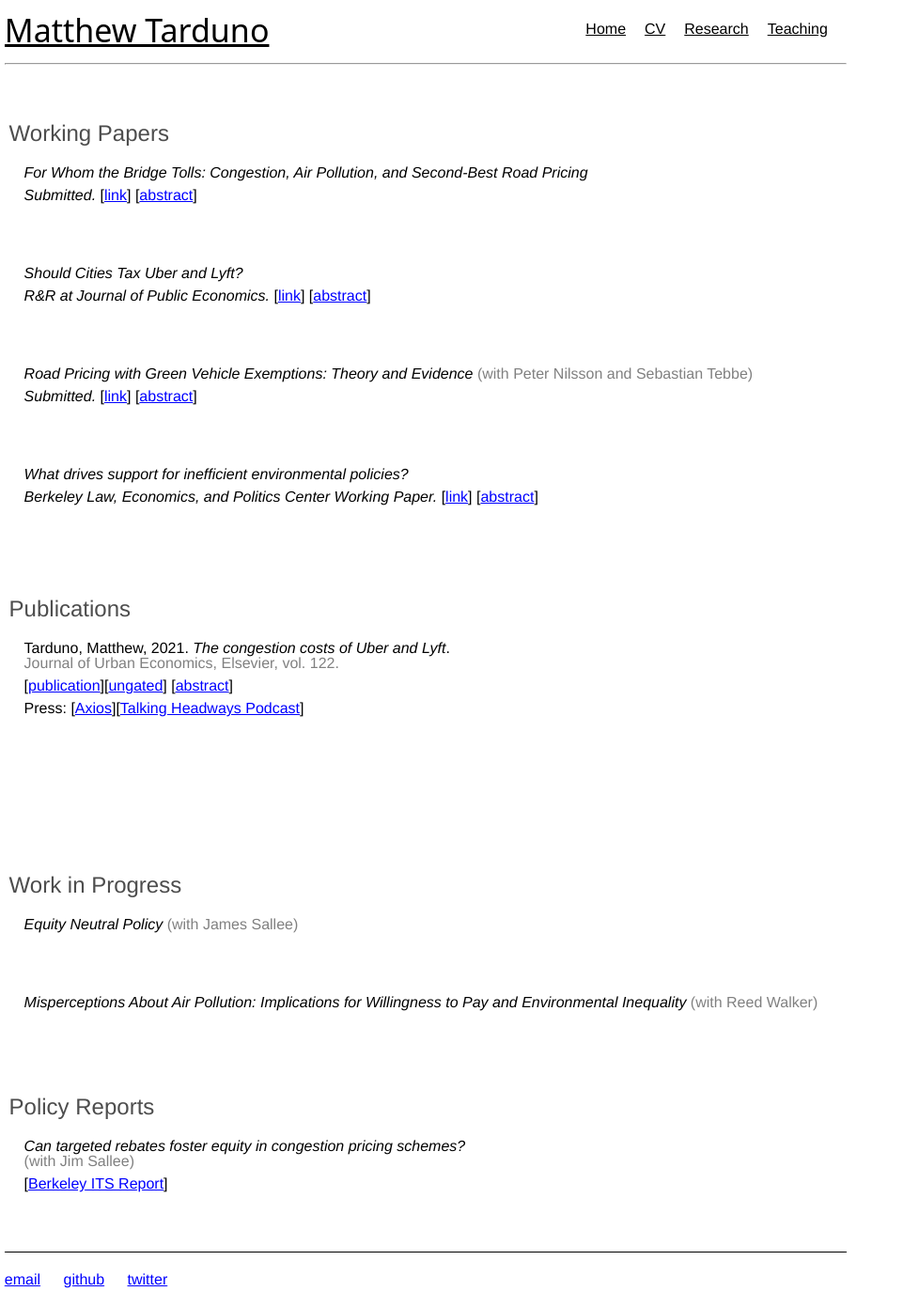
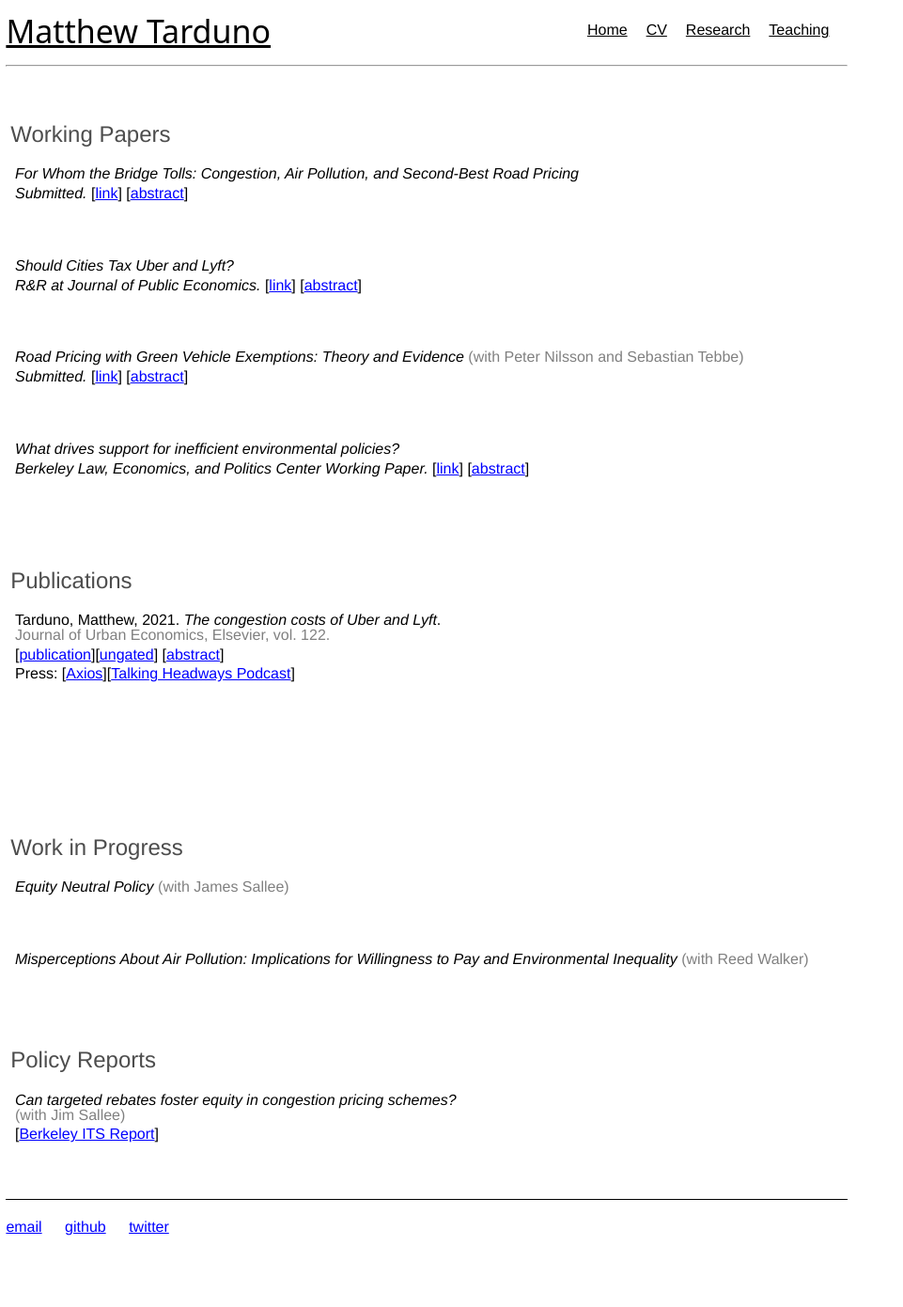
Before and after one commit to Matt-Tarduno/Matt-Tarduno.github.io, a Jekyll site: the page built from research_mobile/index.html, in a window 1280 px wide. Shown: the whole page at 94% size, without its empty margins (0-961 px from the left). Built offline with Jekyll 4.4.1, drawn with Linux system fonts in a browser that asks for light colours; after the commit the page ends 1335 px from its top, so only the background shows below that.

Commit message:
Update index.html

```diff
--- a/research_mobile/index.html
+++ b/research_mobile/index.html
@@ -15,7 +15,7 @@ sitemap:
     <style>
         body {
             font-family: Arial, sans-serif;
-            margin: 0.3em;
+            margin: 0.4em;
             padding: 0;
             line-height: 1.6;
         }
@@ -27,13 +27,13 @@ sitemap:
         }
         .blurb p {
             font-size: 1em;
-            margin: 0.5em 1em;
+            margin: 0.3em 0.3em;
             color: black;
         }
         .abstract {
             display: none;
             font-size: 0.9em;
-            margin: 0.5em 0.5em;
+            margin: 0.2em 0.2em;
         }
         a {
             color: blue;
@@ -42,7 +42,7 @@ sitemap:
         }
         @media (max-width: 720px) {
             .blurb p, .abstract {
-                margin: 0.5em 0.5em;
+                margin: 0.2em 0.2em;
             }
         }
     </style>
```
